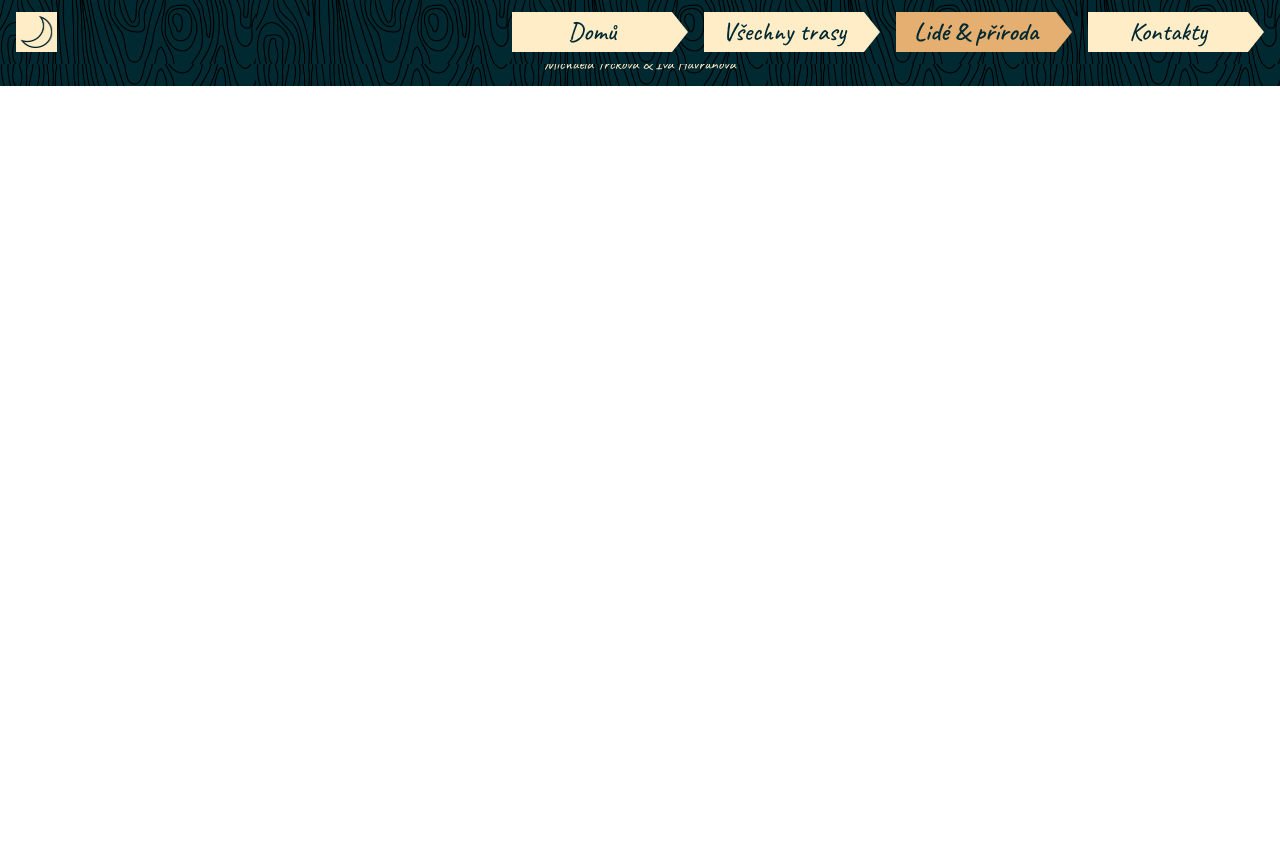
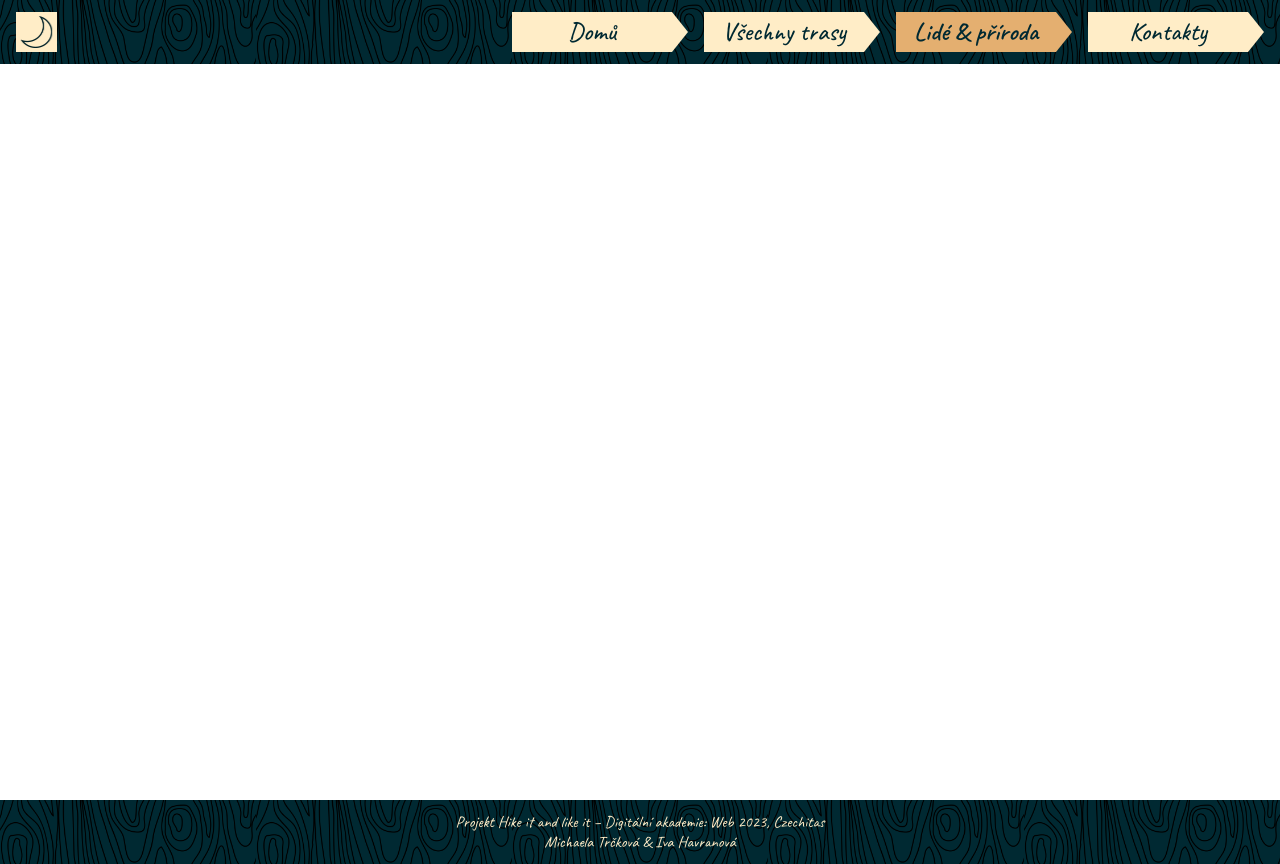
Before and after one commit to michaelamitr/Hike_it, a React app: page /humans-and-nature in a window 1280 px wide. Before the commit the page ends 800 px from the top, so only its background shows below. Built offline with nearby package versions, Linux system fonts and the light colour scheme; a web font is replaced by a local one.

Commit message:
footer position fixed

```diff
--- a/src/components/Footer/footer.css
+++ b/src/components/Footer/footer.css
@@ -1,5 +1,4 @@
 footer {
-  position: absolute;
   width: 100%;
   background-color: var(--backgroung-light-blue);
   background-image: url('../Header/wood.png');
--- a/src/pages/Contact/contact.css
+++ b/src/pages/Contact/contact.css
@@ -0,0 +1,5 @@
+#contacts {
+  min-height: 100vh;
+  display: flex;
+  flex-direction: column;
+}
--- a/src/pages/HumansAndNature/humansandnature.css
+++ b/src/pages/HumansAndNature/humansandnature.css
@@ -0,0 +1,5 @@
+#humans-and-nature {
+  min-height: 100vh;
+  display: flex;
+  flex-direction: column;
+}
```
